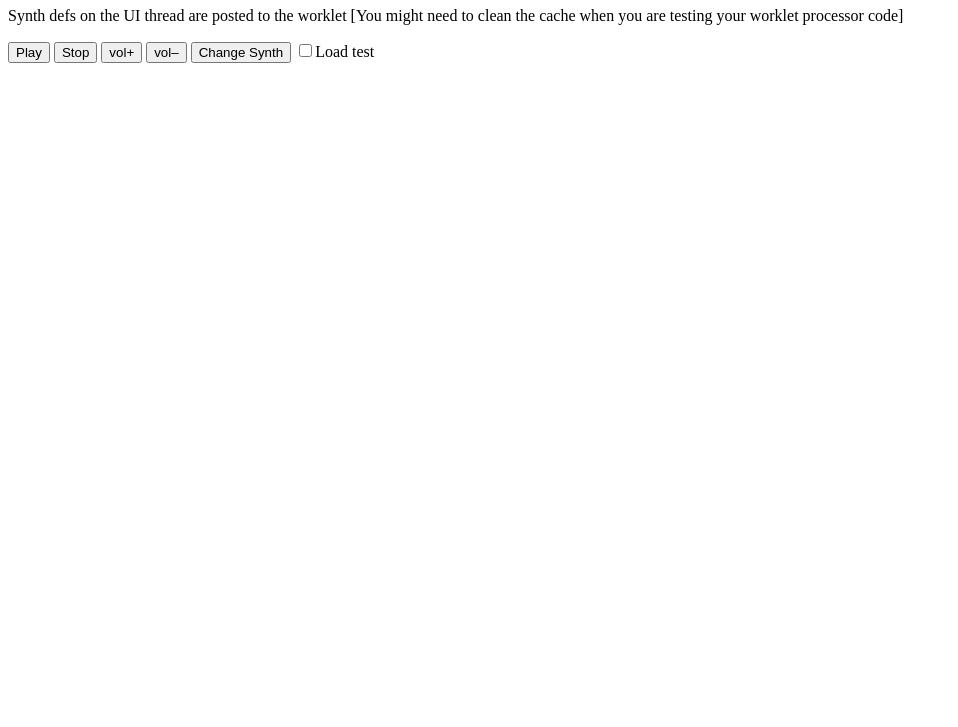
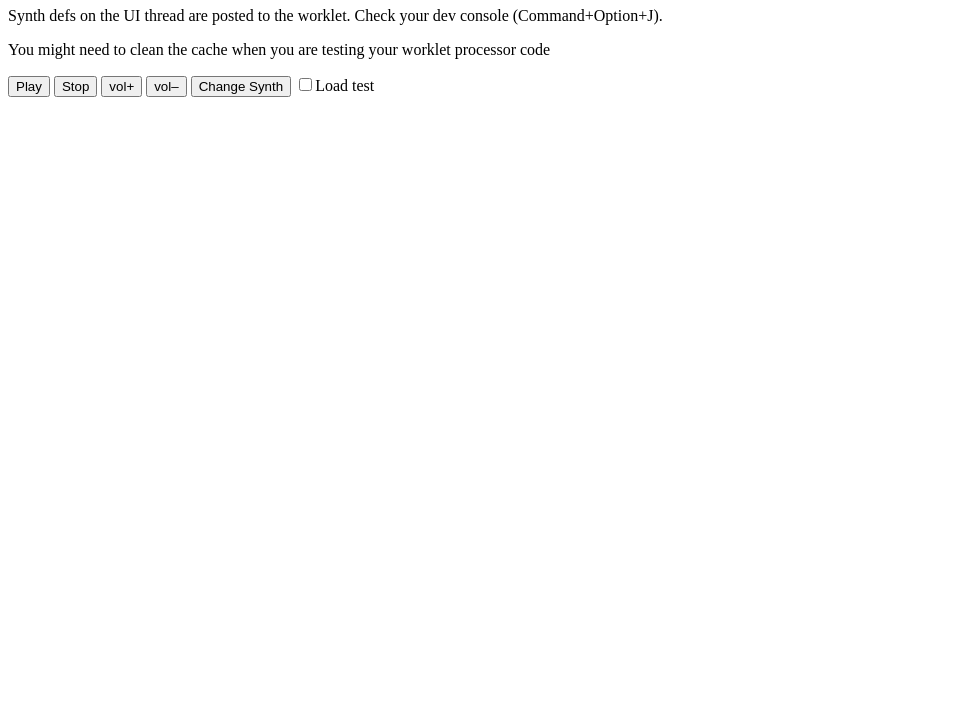
Before and after one commit to mimic-sussex/mimic-sussex.github.io, a plain HTML site: page index.html in a window 1280 px wide. Shown: the part 73-800 px from the top of the page, without its empty margins (0-958 px from the left). Drawn offline with Linux system fonts and the light colour scheme.

Commit message:
changed description

```diff
--- a/index.html
+++ b/index.html
@@ -17,9 +17,8 @@
 
   <h1>Load-testing an audio worklet loaded with Maximilian</h1>
   <p id="funcs"></p>
-  <p>
-    Synth defs on the UI thread are posted to the worklet [You might need to clean the cache when you are testing your worklet processor code]
-  </p>
+  <p>Synth defs on the UI thread are posted to the worklet. Check your dev console (Command+Option+J).</p>
+  <p>You might need to clean the cache when you are testing your worklet processor code</p>
 
   <button id="playButton">Play</button>
   <button id="stopButton">Stop</button>
```
